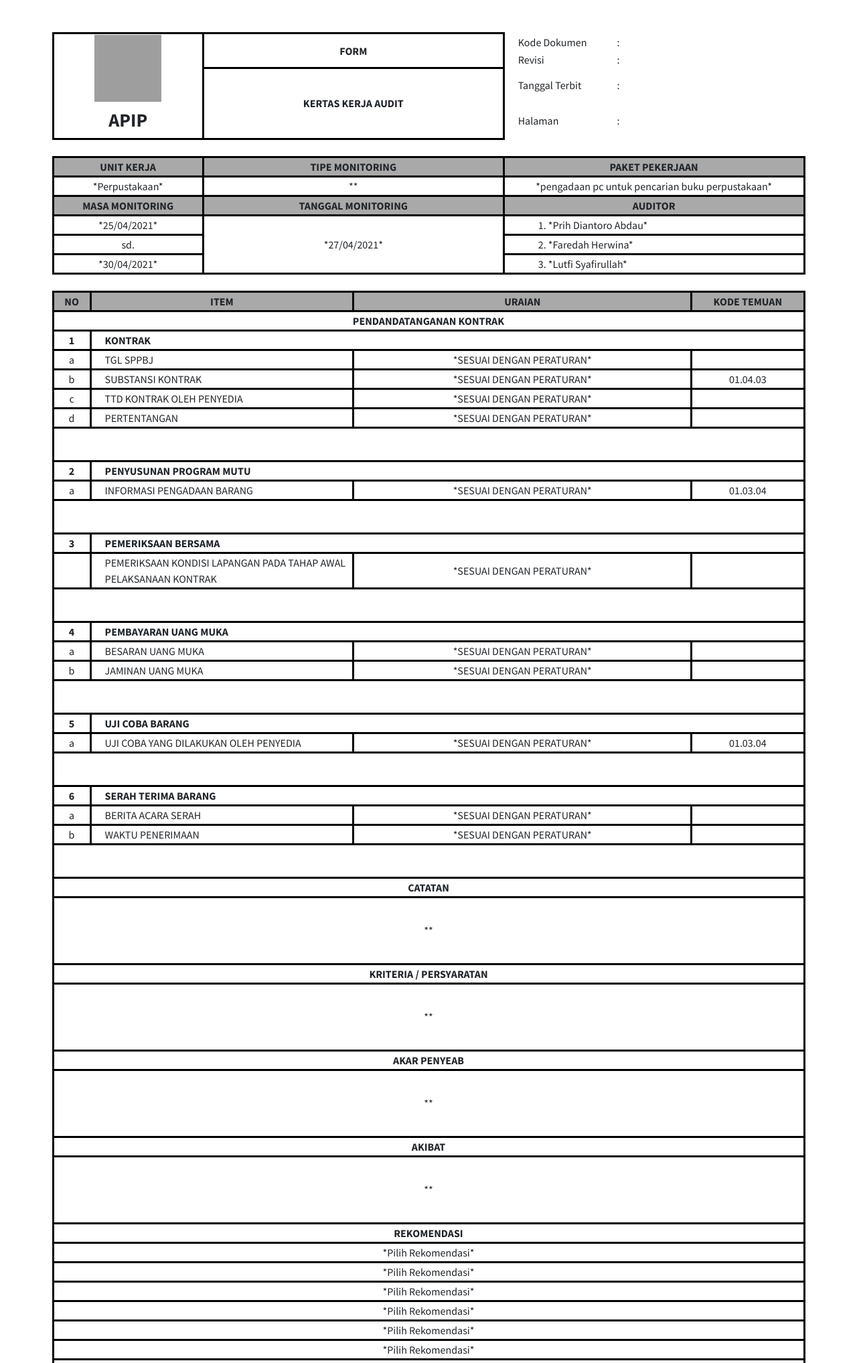
After one commit to AdiKhoironHasan/sistem_auditPBJ, a PHP site: page /Auditor/layouts/deskPDF.php in a window 1280 px wide. The commit adds this page. Shown: the top 2035 px of the page at 67% size. Run offline with PHP 8.4, Linux system fonts and the light colour scheme; some libraries are stand-ins or nearby versions; grey boxes are pictures that could not be loaded.

Commit message:
membuat layout data desk pdf

```diff
--- /dev/null
+++ b/Auditor/layouts/deskPDF.php
@@ -0,0 +1,351 @@
+<!DOCTYPE html>
+<html lang="en">
+
+<head>
+    <meta charset="UTF-8">
+    <meta http-equiv="X-UA-Compatible" content="IE=edge">
+    <meta name="viewport" content="width=device-width, initial-scale=1.0">
+    <title>Desk PDF</title>
+    <!-- Google Font: Source Sans Pro -->
+    <link rel="stylesheet" href="https://fonts.googleapis.com/css?family=Source+Sans+Pro:300,400,400i,700&display=fallback">
+    <!-- Font Awesome -->
+    <link rel="stylesheet" href="../../AdminLTE/plugins/fontawesome-free/css/all.min.css">
+    <!-- Theme style -->
+    <link rel="stylesheet" href="../../AdminLTE/dist/css/adminlte.min.css">
+    <!-- DataTables -->
+    <link rel="stylesheet" href="../../AdminLTE/plugins/datatables-bs4/css/dataTables.bootstrap4.min.css">
+    <link rel="stylesheet" href="../../AdminLTE/plugins/datatables-responsive/css/responsive.bootstrap4.min.css">
+    <link rel="stylesheet" href="../../AdminLTE/plugins/datatables-buttons/css/buttons.bootstrap4.min.css">
+    <script src="../../AdminLTE/plugins/sweetalert2/sweetalert2.all.min.js"></script>
+
+    <style>
+        th {
+            background-color: darkgrey;
+        }
+
+        td,
+        th,
+        .ctr {
+            text-align: center;
+            border: solid black;
+        }
+
+        .bdr {
+            border: solid black;
+        }
+
+        .bdr-none {
+            border: none;
+        }
+
+        .txt-lft-50 {
+            text-align: left;
+            padding-left: 50px;
+        }
+
+        .txt-lft-20 {
+            text-align: left;
+            padding-left: 20px;
+        }
+
+        .txt-lft-50 {
+            text-align: left;
+            padding-left: 50px;
+        }
+
+        .txt-lft {
+            text-align: left;
+        }
+
+        .txt-up {
+            text-transform: uppercase;
+        }
+
+        .bdr-none-top {
+            border-top: none;
+        }
+
+        .bdr-none-bot {
+            border-bottom: none;
+        }
+
+        .bdr-none-lft {
+            border-left: none;
+        }
+
+        .bdr-none-rght {
+            border-right: none;
+        }
+    </style>
+    <!-- 720- -->
+</head>
+
+<body>
+    <div class="container mt-5 mb-5">
+        <table style="width: 100%;">
+            <tr>
+                <td style="width: 20%" rowspan="3" class="bdr bdr-none-bot" style="padding-top: 30px"><img src="https://pnc.ac.id/wp-content/uploads/2019/09/LOGO-PNC-2-300x300.png" style="width: 100px; height: 100px"></td>
+                <td style="width: 40%;" rowspan="2" class="bdr"><b>FORM</b></td>
+                <td style="width: 15%;" class="txt-lft-20 bdr-none">Kode Dokumen</td>
+                <td style="width: 25%;" class="txt-lft bdr-none">:</td>
+            </tr>
+            <tr>
+                <td class="txt-lft-20 bdr-none">Revisi</td>
+                <td class="txt-lft bdr-none">:</td>
+            </tr>
+            <tr>
+                <td rowspan="2" class="bdr"><b>KERTAS KERJA AUDIT</b></td>
+                <td class="txt-lft-20 bdr-none">Tanggal Terbit</td>
+                <td class="txt-lft bdr-none">:</td>
+            </tr>
+            <tr>
+                <td class="bdr bdr-none-top" style="padding-top: 10px;"><h3><b>APIP</b></h3></td>
+                <td class="txt-lft-20 bdr-none">Halaman</td>
+                <td class="txt-lft bdr-none">:</td>
+            </tr>
+        </table>
+        <br>
+        <table style="width: 100%;">
+            <tr>
+                <th style="width: 20%;">UNIT KERJA</th>
+                <th style="width: 40%;">TIPE MONITORING</th>
+                <th style="width: 40%;">PAKET PEKERJAAN</th>
+            </tr>
+            <tr>
+                <td>*Perpustakaan*</td>
+                <td>**</td>
+                <td>*pengadaan pc untuk pencarian buku perpustakaan*</td>
+            </tr>
+            <tr>
+                <th>MASA MONITORING</th>
+                <th>TANGGAL MONITORING</th>
+                <th>AUDITOR</th>
+            </tr>
+            <tr>
+                <td>*25/04/2021*</td>
+                <td rowspan="3">*27/04/2021*</td>
+                <td class="bdr txt-lft-50">1. *Prih Diantoro Abdau*</td>
+            </tr>
+            <tr>
+                <td>sd.</td>
+                <td class="bdr txt-lft-50">2. *Faredah Herwina*</td>
+            </tr>
+            <tr>
+                <td>*30/04/2021*</td>
+                <td class="bdr txt-lft-50">3. *Lutfi Syafirullah*</td>
+            </tr>
+        </table>
+        <br>
+        <table style="width: 100%;">
+            <tr>
+                <th style="width: 5%;">NO</th>
+                <th style="width: 35%;">ITEM</th>
+                <th style="width: 45%;">URAIAN</th>
+                <th style="width: 15%;">KODE TEMUAN</th>
+            </tr>
+            <tr>
+                <td colspan="4"><b>PENDANDATANGANAN KONTRAK</b></td>
+            </tr>
+            <tr>
+                <td><b>1</b></td>
+                <td colspan="3" class="txt-lft-20"><b>KONTRAK</b></td>
+            </tr>
+            <tr>
+                <td>a</td>
+                <td class="txt-lft-20">TGL SPPBJ</td>
+                <td class="txt-up">*sesuai dengan peraturan*</td>
+                <td></td>
+            </tr>
+            <tr>
+                <td>b</td>
+                <td class="txt-lft-20">SUBSTANSI KONTRAK</td>
+                <td class="txt-up">*sesuai dengan peraturan*</td>
+                <td>01.04.03</td>
+            </tr>
+            <tr>
+                <td>c</td>
+                <td class="txt-lft-20">TTD KONTRAK OLEH PENYEDIA</td>
+                <td class="txt-up">*sesuai dengan peraturan*</td>
+                <td></td>
+            </tr>
+            <tr>
+                <td>d</td>
+                <td class="txt-lft-20">PERTENTANGAN</td>
+                <td class="txt-up">*sesuai dengan peraturan*</td>
+                <td></td>
+            </tr>
+            <tr>
+                <td colspan="4" style="height: 50px;"></td>
+            </tr>
+
+            <tr>
+                <td><b>2</b></td>
+                <td colspan="3" class="txt-lft-20"><b>PENYUSUNAN PROGRAM MUTU</b></td>
+            </tr>
+            <tr>
+                <td>a</td>
+                <td class="txt-lft-20">INFORMASI PENGADAAN BARANG</td>
+                <td class="txt-up">*sesuai dengan peraturan*</td>
+                <td>01.03.04</td>
+            </tr>
+            <tr>
+                <td colspan="4" style="height: 50px;"></td>
+            </tr>
+
+            <tr>
+                <td><b>3</b></td>
+                <td colspan="3" class="txt-lft-20"><b>PEMERIKSAAN BERSAMA</b></td>
+            </tr>
+            <tr>
+                <td></td>
+                <td class="txt-lft-20">PEMERIKSAAN KONDISI LAPANGAN PADA TAHAP AWAL PELAKSANAAN KONTRAK</td>
+                <td class="txt-up">*sesuai dengan peraturan*</td>
+                <td></td>
+            </tr>
+            <tr>
+                <td colspan="4" style="height: 50px;"></td>
+            </tr>
+
+            <tr>
+                <td><b>4</b></td>
+                <td colspan="3" class="txt-lft-20"><b>PEMBAYARAN UANG MUKA</b></td>
+            </tr>
+            <tr>
+                <td>a</td>
+                <td class="txt-lft-20">BESARAN UANG MUKA</td>
+                <td class="txt-up">*sesuai dengan peraturan*</td>
+                <td></td>
+            </tr>
+            <tr>
+                <td>b</td>
+                <td class="txt-lft-20">JAMINAN UANG MUKA</td>
+                <td class="txt-up">*sesuai dengan peraturan*</td>
+                <td></td>
+            </tr>
+            <tr>
+                <td colspan="4" style="height: 50px;"></td>
+            </tr>
+
+            <tr>
+                <td><b>5</b></td>
+                <td colspan="3" class="txt-lft-20"><b>UJI COBA BARANG</b></td>
+            </tr>
+            <tr>
+                <td>a</td>
+                <td class="txt-lft-20">UJI COBA YANG DILAKUKAN OLEH PENYEDIA</td>
+                <td class="txt-up">*sesuai dengan peraturan*</td>
+                <td>01.03.04</td>
+            </tr>
+            <tr>
+                <td colspan="4" style="height: 50px;"></td>
+            </tr>
+
+            <tr>
+                <td><b>6</b></td>
+                <td colspan="3" class="txt-lft-20"><b>SERAH TERIMA BARANG</b></td>
+            </tr>
+            <tr>
+                <td>a</td>
+                <td class="txt-lft-20">BERITA ACARA SERAH</td>
+                <td class="txt-up">*sesuai dengan peraturan*</td>
+                <td></td>
+            </tr>
+            <tr>
+                <td>b</td>
+                <td class="txt-lft-20">WAKTU PENERIMAAN</td>
+                <td class="txt-up">*sesuai dengan peraturan*</td>
+                <td></td>
+            </tr>
+            <tr>
+                <td colspan="4" style="height: 50px;"></td>
+            </tr>
+
+            <tr>
+                <td colspan="4"><b>CATATAN</b></td>
+            </tr>
+            <tr>
+                <td colspan="4" style="height: 100px;">**</td>
+            </tr>
+            <tr>
+                <td colspan="4"><b>KRITERIA / PERSYARATAN</b></td>
+            </tr>
+            <tr>
+                <td colspan="4" style="height: 100px;">**</td>
+            </tr>
+            <tr>
+                <td colspan="4"><b>AKAR PENYEAB</b></td>
+            </tr>
+            <tr>
+                <td colspan="4" style="height: 100px;">**</td>
+            </tr>
+            <tr>
+                <td colspan="4"><b>AKIBAT</b></td>
+            </tr>
+            <tr>
+                <td colspan="4" style="height: 100px;">**</td>
+            </tr>
+            <tr>
+                <td colspan="4"><b>REKOMENDASI</b></td>
+            </tr>
+            <tr>
+                <td colspan="4">*Pilih Rekomendasi*</td>
+            </tr>
+            <tr>
+                <td colspan="4">*Pilih Rekomendasi*</td>
+            </tr>
+            <tr>
+                <td colspan="4">*Pilih Rekomendasi*</td>
+            </tr>
+            <tr>
+                <td colspan="4">*Pilih Rekomendasi*</td>
+            </tr>
+            <tr>
+                <td colspan="4">*Pilih Rekomendasi*</td>
+            </tr>
+            <tr>
+                <td colspan="4">*Pilih Rekomendasi*</td>
+            </tr>
+            <tr>
+                <td colspan="4"><b>TANGGAPAN AUDITEE</b></td>
+            </tr>
+            <tr>
+                <td colspan="4" style="height: 100px;">**</td>
+            </tr>
+            <tr>
+                <td colspan="4"><b>RENCANA PERBAIKAN</b></td>
+            </tr>
+            <tr>
+                <td colspan="4" style="height: 100px;">**</td>
+            </tr>
+        </table>
+        <table style="width: 100%;" class="bdr-none-top">
+            <tr>
+                <td colspan="2" style="width: 50%;" class="bdr-none-top"><b>Pimpinan Auditi</b></td>
+                <td colspan="2" style="width: 50%;" class="bdr-none-top"><b>Ketua Auditor</b></td>
+            </tr>
+            <tr>
+                <div style="width: 100%;">
+                    <td colspan="2" style="height: 100px;" class="bdr-none-rght">*ttd*</td>
+                    <td colspan="2" style="height: 100px;" class="bdr-none-lft">*ttd*</td>
+                </div>
+            </tr>
+            <tr>
+                <td colspan="2"><b>*nama*</b></td>
+                <td colspan="2"><b>*nama*</b></td>
+            </tr>
+            <tr>
+                <td colspan="4"><b>Direview Oleh</b></td>
+            </tr>
+            <tr>
+                <td colspan="4" style="height: 100px;">*ttd*</td>
+            </tr>
+            <tr>
+                <td colspan="4"><b>*Rostika Listyaningrum*</b></td>
+            </tr>
+        </table>
+    </div>
+</body>
+<!-- <script>
+    window.print();
+</script> -->
+</html>
--- a/index.php
+++ b/index.php
@@ -26,6 +26,9 @@
       <li>
         <a href="coba.php">Coba.php</a>
       </li>
+      <li>
+        <a href="Auditor/layouts/deskPDF.php">Desk PDF</a>
+      </li>
     </ul>
   </div>
 </body>
```
